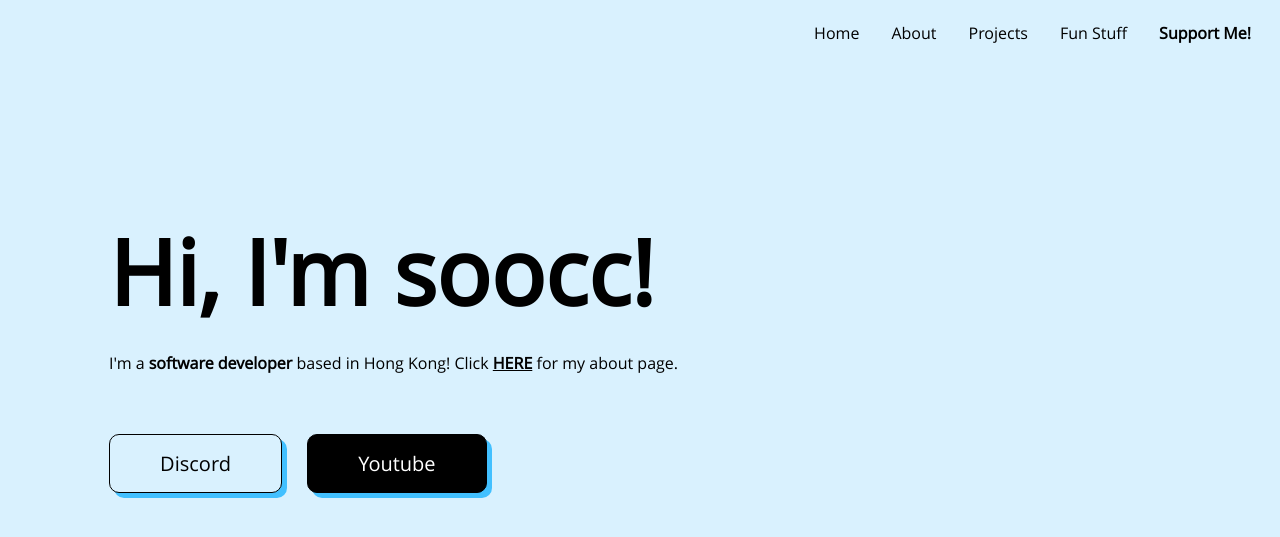
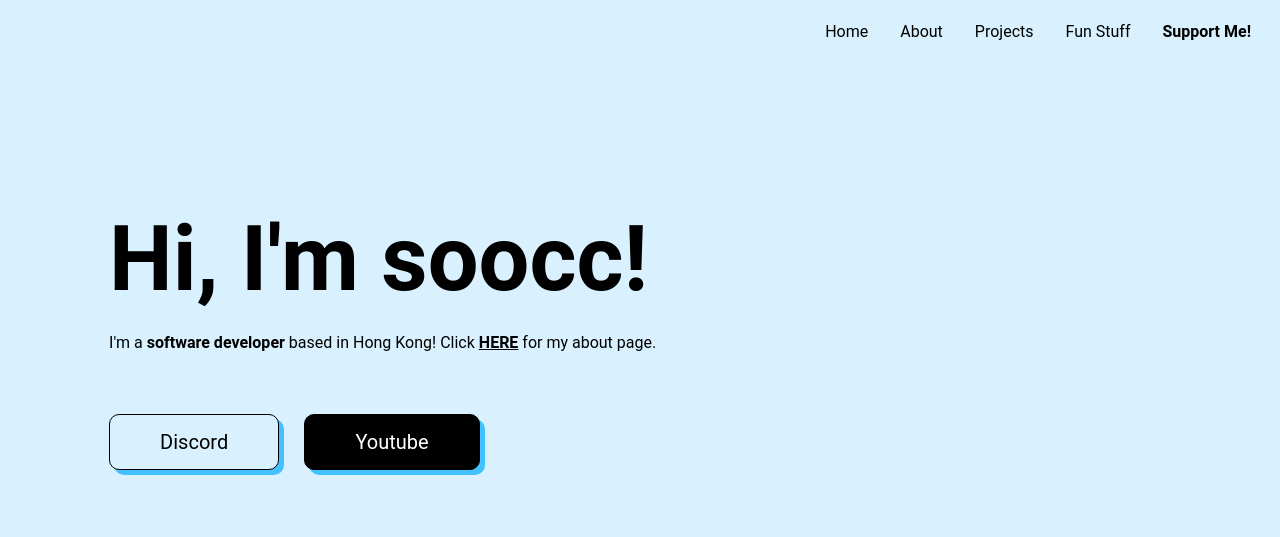
Before and after one commit to soocc/sooccsocks2, a Jekyll site: the page built from index.html, in a window 1280 px wide. Shown: the top 537 px of the page. Built offline with Jekyll 4.4.1, drawn with Linux system fonts in a browser that asks for light colours.

Commit message:
Update styles.css

```diff
--- a/styles/styles.css
+++ b/styles/styles.css
@@ -71,15 +71,17 @@
   display: block;
 }
 
+@import url('https://fonts.googleapis.com/css2?family=Roboto&display=swap');
+
 @font-face {
   font-family: 'Product Sans';
   font-style: normal;
   font-weight: 400;
-  src: local('Open Sans'), local('OpenSans'), url(https://fonts.gstatic.com/s/productsans/v5/HYvgU2fE2nRJvZ5JFAumwegdm0LZdjqr5-oayXSOefg.woff2) format('woff2');
+  src: local('Open Sans'), local('OpenSans'), url(https://fonts.google.com/specimen/Roboto) format('woff2');
 }
 
 p, h1, h2, h3, h4, a, button, div {
-  font-family: Product Sans;
+  font-family: Roboto;
   color: black;
 }
 
```
